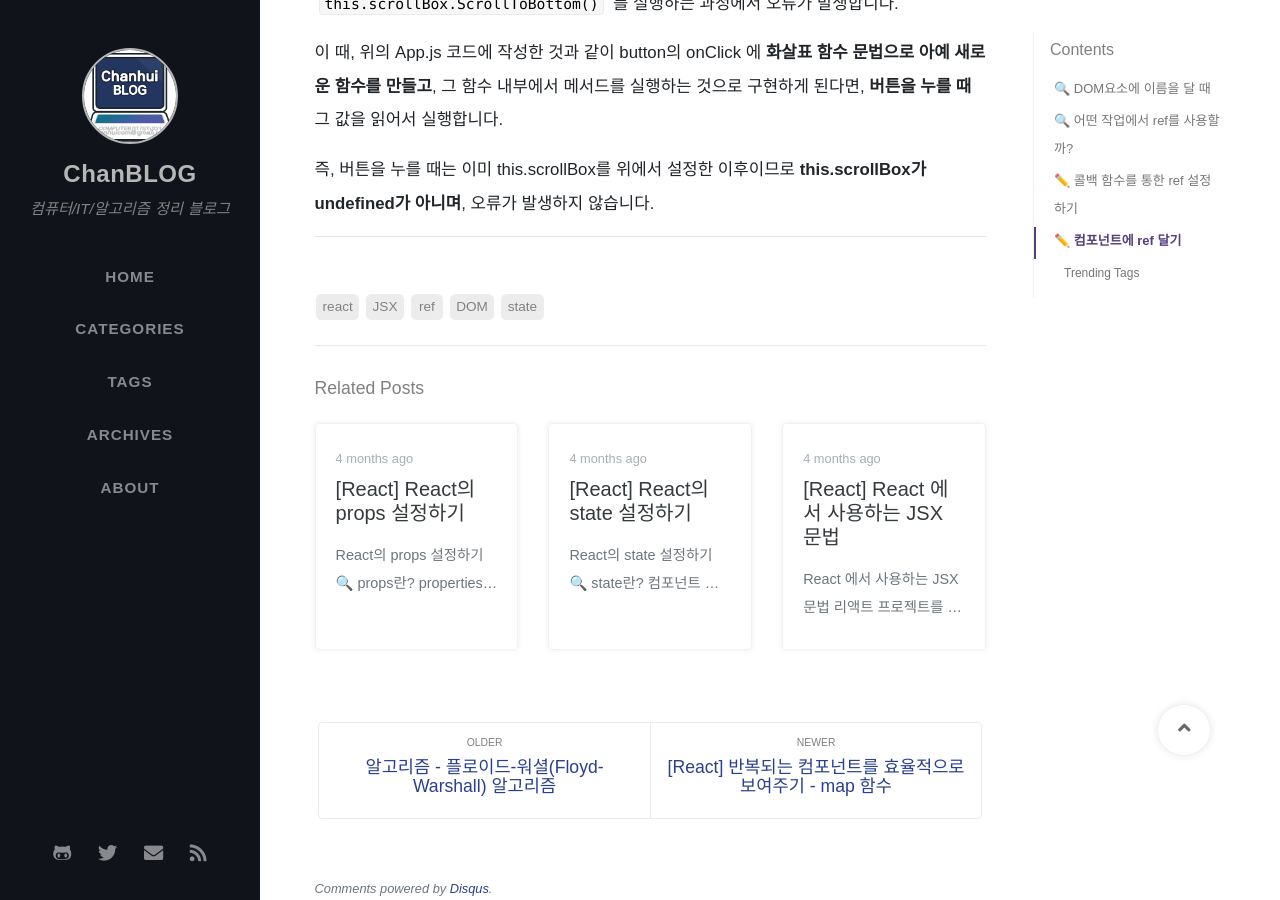
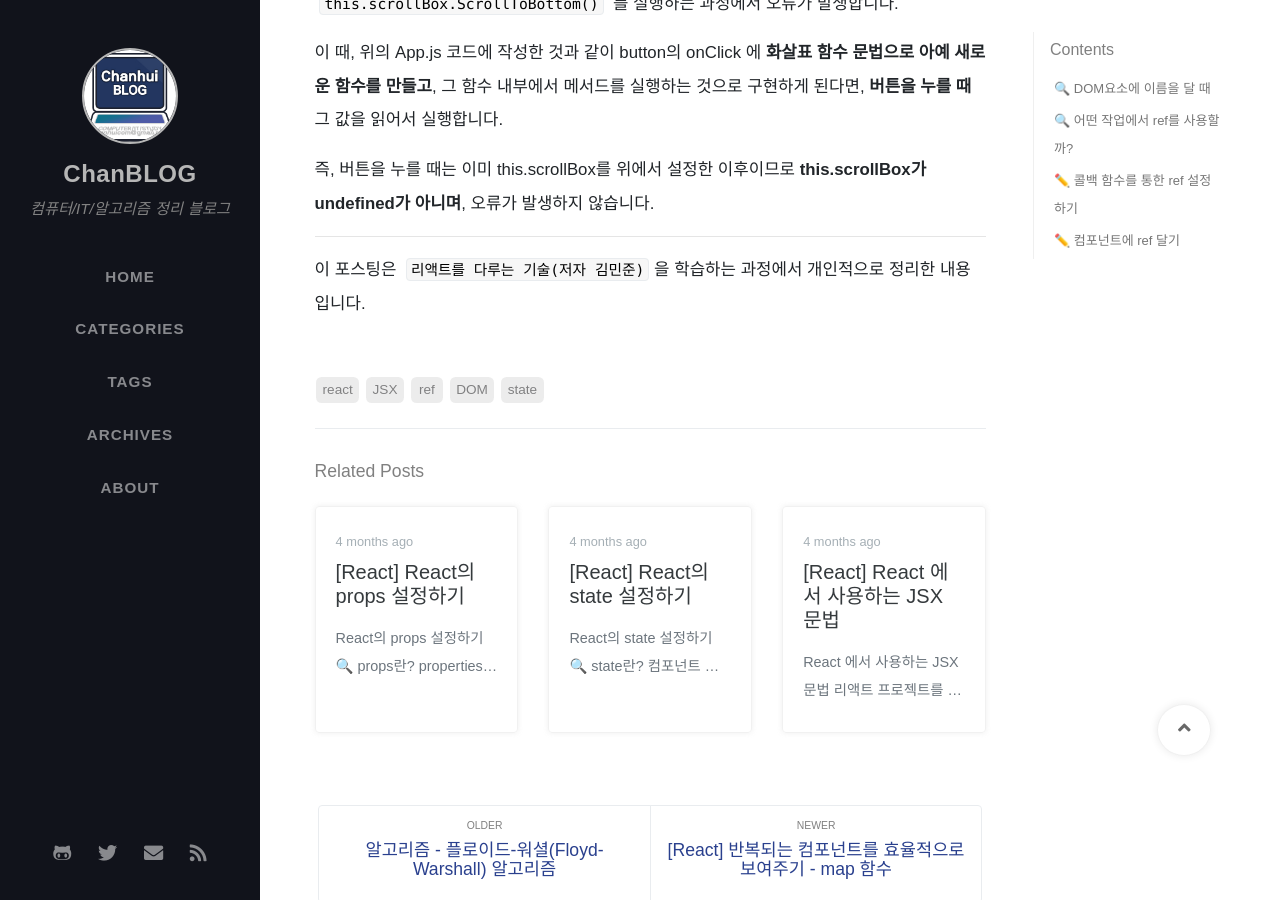
Before and after one commit to ChanhuiSeok/chanhuiseok.github.io, a Jekyll site: the page built from _posts/2020-07-11-react-7.md, in a window 1280 px wide and 900 px high, scrolled down 4841 px. Built offline with Jekyll 4.4.1, drawn with Linux system fonts in a browser that asks for light colours; nearby versions of some CDN libraries; some web fonts are replaced; comment, search, counter and statistics services are not loaded.

Commit message:
내용 일부 수정

```diff
--- a/_posts/2020-07-11-react-7.md
+++ b/_posts/2020-07-11-react-7.md
@@ -197,3 +197,5 @@ App.js 에서 **ScrollBox 컴포넌트에 ref**를 달았고, 그 밑에 button
 즉, 버튼을 누를 때는 이미 this.scrollBox를 위에서 설정한 이후이므로 **this.scrollBox가 undefined가 아니며**, 오류가 발생하지 않습니다.
 
 ------
+
+이 포스팅은 `리액트를 다루는 기술(저자 김민준)`을 학습하는 과정에서 개인적으로 정리한 내용입니다.
```
